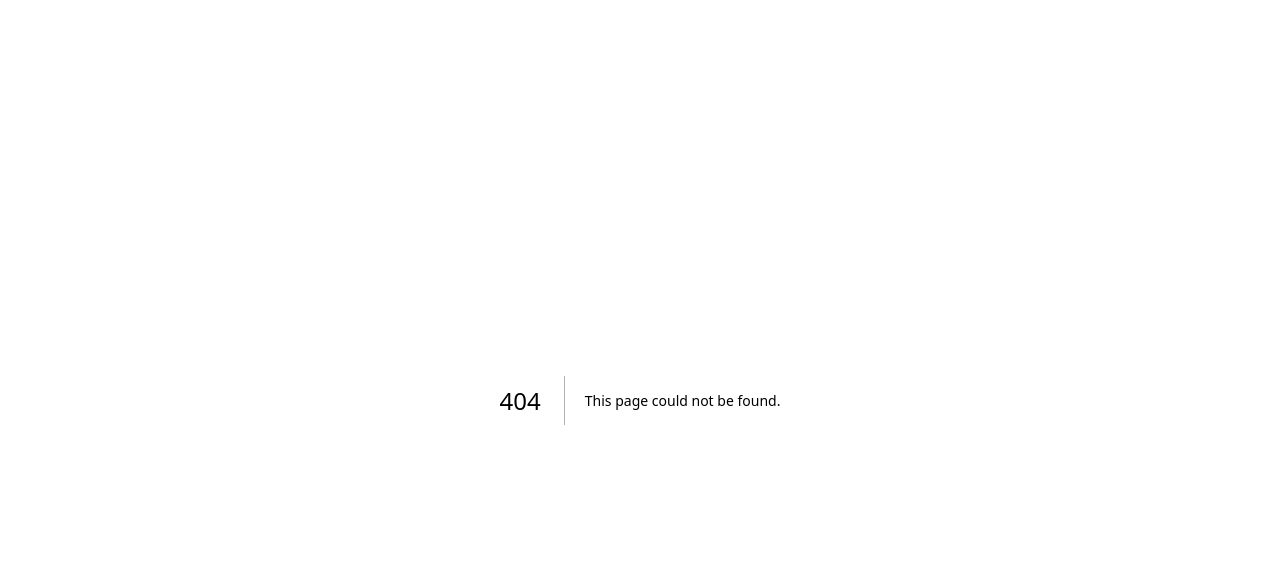
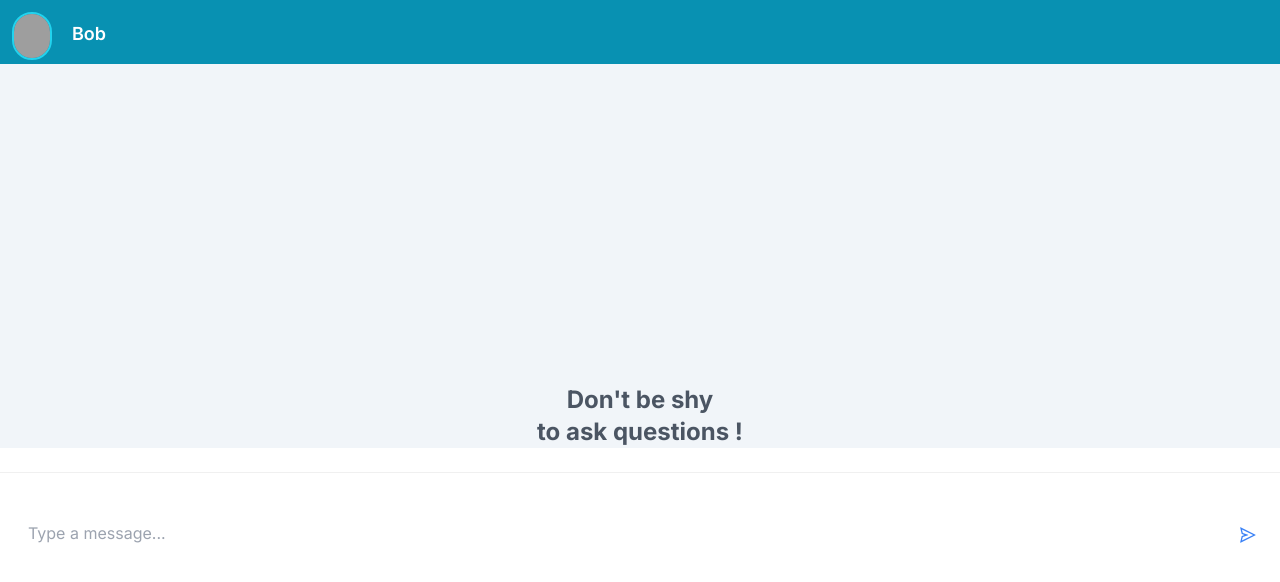
Before and after one commit to yongjing479/edu_paws, a Next.js app in the folder edupaws/: page /discussion/chat in a window 1280 px wide. Before the commit this address had no page. Shown: the top 582 px of the page. Built offline with nearby package versions, Linux system fonts and the light colour scheme; grey boxes are pictures that could not be loaded.

Commit message:
discussion page one to one chat added

```diff
--- a/edupaws/app/discussion/DiscussionCard/reply.tsx
+++ b/edupaws/app/discussion/DiscussionCard/reply.tsx
@@ -1,45 +1,80 @@
-import React from 'react'
-import {Divider} from 'antd';
+import React from 'react';
+import { useState } from 'react';
+import { Button, Drawer} from 'antd';
 import Link from 'next/link';
-import { HeartOutlined, MessageOutlined ,BookOutlined} from '@ant-design/icons';
+import { HeartOutlined, MessageOutlined, BookOutlined, BulbFilled } from '@ant-design/icons';
+import Chat from '../chat/page';
 
-function reply() {
+
+function Reply() {
+
+    const [open, setOpen] = useState(false);
+
+    const showDrawer = () => {
+      setOpen(true);
+    };
+
+    const onClose = () => {
+      setOpen(false);
+    };
+
     return (
-
         <div className="flex flex-col p-4 mx-4 border rounded-lg bg-sky-100">
-
-                <div className='flex flex-col'>
-                    <div className='flex flex-row gap-4'>
+            <div className="flex flex-col">
+                <div className="flex flex-row gap-4">
                     <div className="w-1/7 aspect-square relative">
                         <img
                             className="w-12 h-12 rounded-full border-2 border-purple-200 object-cover"
                             src="https://images.unsplash.com/photo-1696527318972-c8ca536c8778?auto=format&fit=crop&q=60&ixlib=rb-4.0.3&ixid=M3wxMjA3fDB8MHx0b3BpYy1mZWVkfDI0fHRvd0paRnNrcEdnfHxlbnwwfHx8fHw%3D&w=500"
                         />
                     </div>
+                    <div className="flex flex-row justify-between w-full">
+                        <div className="flex flex-col">
+                            <div className="flex flex-row">
+                                <h3 className="font-semibold text-xl">Bob</h3>
+                                <BulbFilled className="ml-2 mt-1 mb-1 text-xl text-yellow-400" />
+                            </div>
+                            <p className="font-2xs text-slate-500 text-sm">Peer Tutor from Penang</p>
+                        </div>
+                        <div className="flex items-center">
+                            <Button  onClick={showDrawer} className="bg-cyan-950 text-white font-medium mr-4 hover:bg-white ">
+                                Chat
+                            </Button>
+                            <Drawer title="Private Chat" placement="right" onClose={onClose} open={open}   style={{ background: 'your-color', padding: 0 }}
+                            bodyStyle={{ padding: 0 }}>
+                                <Chat/>
+                            </Drawer>
 
-
-                        <div className='flex flex-col'>
-                            <h3 className='font-semibold text-xl'>Bob</h3>
-                            <p className='font-2xs text-slate-500 text-sm'>Peer Tutor from Penang</p>
                         </div>
                     </div>
                 </div>
-
+            </div>
             <div>
-                    <p className='ml-3 pt-3'>
-                    (a) You can refer to paragraph 3. It describes the meaning of confidence in real life.<br></br>(b) You can refer to paragraph 4.
+                <p className="ml-3 pt-3">
+                    (a) You can refer to paragraph 3. It describes the meaning of confidence in real life.
+                    <br />
+                    (b) You can refer to paragraph 4.
                 </p>
             </div>
-                <div className="flex flex-row px-5 pt-8  gap-7 ml-1 text-blue-800 text-l">
-                    <Link href="/discussion"><p className="flex flex-row gap-3"><HeartOutlined /></p></Link>
-                    <Link href="/discussion"><p className="flex flex-row gap-3"><MessageOutlined /></p></Link>
-                    <Link href="/discussion"><p className="flex flex-row gap-3"><BookOutlined /></p></Link>
+            <div className="flex flex-row px-5 pt-8 justify-end gap-7 ml-1 text-blue-800 text-l">
+                <Link href="/discussion">
+                    <p className="flex flex-row gap-3">
+                        <HeartOutlined />
+                    </p>
+                </Link>
+                <Link href="/discussion">
+                    <p className="flex flex-row gap-3">
+                        <MessageOutlined />
+                    </p>
+                </Link>
+                <Link href="/discussion">
+                    <p className="flex flex-row gap-3">
+                        <BookOutlined />
+                    </p>
+                </Link>
             </div>
-
         </div>
-
-
-  )
+    );
 }
 
-export default reply;
+export default Reply;
--- /dev/null
+++ b/edupaws/app/discussion/chat/page.tsx
@@ -0,0 +1,38 @@
+import React from 'react'
+import { Divider } from 'antd';
+import { SendOutlined } from '@ant-design/icons';
+
+function chat() {
+  return (
+    <div className="flex flex-col h-full">
+      <div className="h-16 p-3 bg-cyan-600 flex flex-row gap-5 text-lg text-white font-semibold ">
+        <div className="w-1/7 aspect-square relative">
+          <img
+            className="w-12 h-12 rounded-full border-2 border-cyan-400 object-cover"
+            src="https://images.unsplash.com/photo-1696527318972-c8ca536c8778?auto=format&fit=crop&q=60&ixlib=rb-4.0.3&ixid=M3wxMjA3fDB8MHx0b3BpYy1mZWVkfDI0fHRvd0paRnSlateEdnfHxlbnwwfHx8fHw%3D&w=500"
+          />
+        </div>
+        <span className="pt-2">Bob</span>
+      </div>
+
+      <div className="bg-slate-100 flex-grow font-bold text-2xl text-gray-600 text-center pt-80">
+        Don't be shy<br></br> to ask questions !
+      </div>
+      <Divider/>
+      <div className="flex flex-row p-3">
+        <input
+          type="text"
+          placeholder="Type a message..."
+          className="w-full h-12 rounded px-4 focus:outline-none "
+        />
+        <SendOutlined
+          className="mr-3 pt-1 text-blue-500 cursor-pointer"
+        />
+      </div>
+
+    </div>
+
+  )
+}
+
+export default chat;
--- a/edupaws/app/discussion/sliderLayout/sliderLayout.tsx
+++ b/edupaws/app/discussion/sliderLayout/sliderLayout.tsx
@@ -1,7 +1,7 @@
 import React, { useState } from 'react';
 import { CaretRightOutlined , PlusOutlined } from '@ant-design/icons';
 import type { MenuProps } from 'antd';
-import {  Layout, Menu, theme , Avatar, Modal ,  Input} from 'antd';
+import {  Layout, Menu, theme , Avatar, Modal ,  Input, Button} from 'antd';
 import DiscussionCard from '../DiscussionCard/discussionCard';
 
 const {  Content, Sider } = Layout;
@@ -82,12 +82,19 @@ const App: React.FC = () => {
               />
 
             <Modal
-              title="Create Discussion"
-              visible={isModalOpen}
-              onOk={handleOk}
-              onCancel={handleCancel}
-
-            >
+                title="Create Discussion"
+                visible={isModalOpen}
+                onOk={handleOk}
+                onCancel={handleCancel}
+                footer={[
+                  <Button key="cancel" onClick={handleCancel}>
+                    Cancel
+                  </Button>,
+                  <Button key="create"  onClick={handleOk} className="bg-violet-950 text-white custom-ok-button hover:bg-white">
+                    Create
+                  </Button>,
+                ]}
+              >
                 <h3>Question</h3>
                 <TextArea rows={4} placeholder="Type your question here" />
             </Modal>
```
Lines whose indentation alone changed are shown as unchanged.
